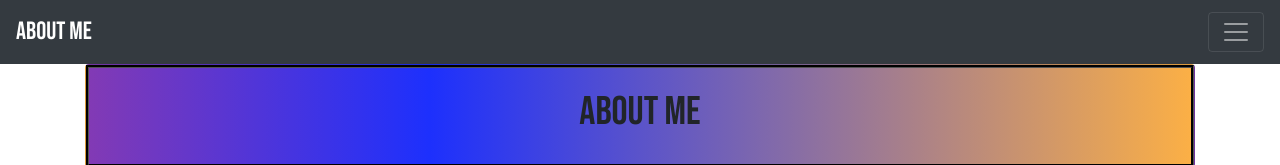
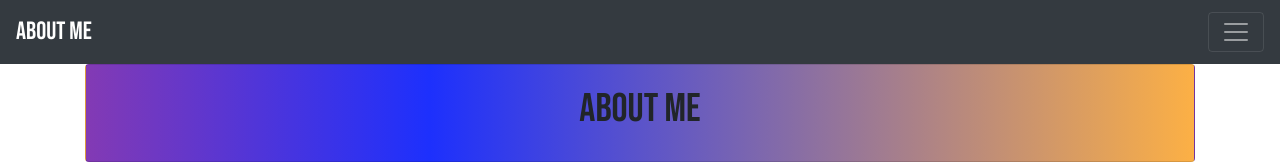
Before and after one commit to Dlabins/Bootstrap, a plain HTML site: page index.html in a window 1280 px wide. Shown: the top 165 px of the page. Drawn offline with nearby package versions, Linux system fonts and the light colour scheme.

Commit message:
style changes

```diff
--- a/style.css
+++ b/style.css
@@ -1,37 +1,36 @@
 .form-group{
     padding:40px;
+    color:black;
+    font-family: 'Bebas Neue', cursive;
 }
+
 .Submitbtn {
 text-align: center;
-}
-.form-group {
-    color:black;
-    font-family: 'Bebas Neue', cursive;
 }
 
 .nav-link {
     font-family: 'Bebas Neue', cursive;
 }
+
 .navbar-brand {
     font-family: 'Bebas Neue', cursive;
     font-size: 25px;
 }
+
 .card {
     font-family: 'Bebas Neue', cursive;
     background: rgb(131,58,180);
     background: linear-gradient(90deg, rgba(131,58,180,1) 0%, rgba(29,48,253,1) 31%, rgba(252,176,69,1) 100%);
+}
 
-}
 .row {
     font-family: 'Bebas Neue', cursive;
 }
+
 p {
     font-size: 25px;
 }
-.card-body{
-    border-style: groove;
-    border-color: black;
-}
+
 .img {
     border-style: groove;
     border-color:black;
```
